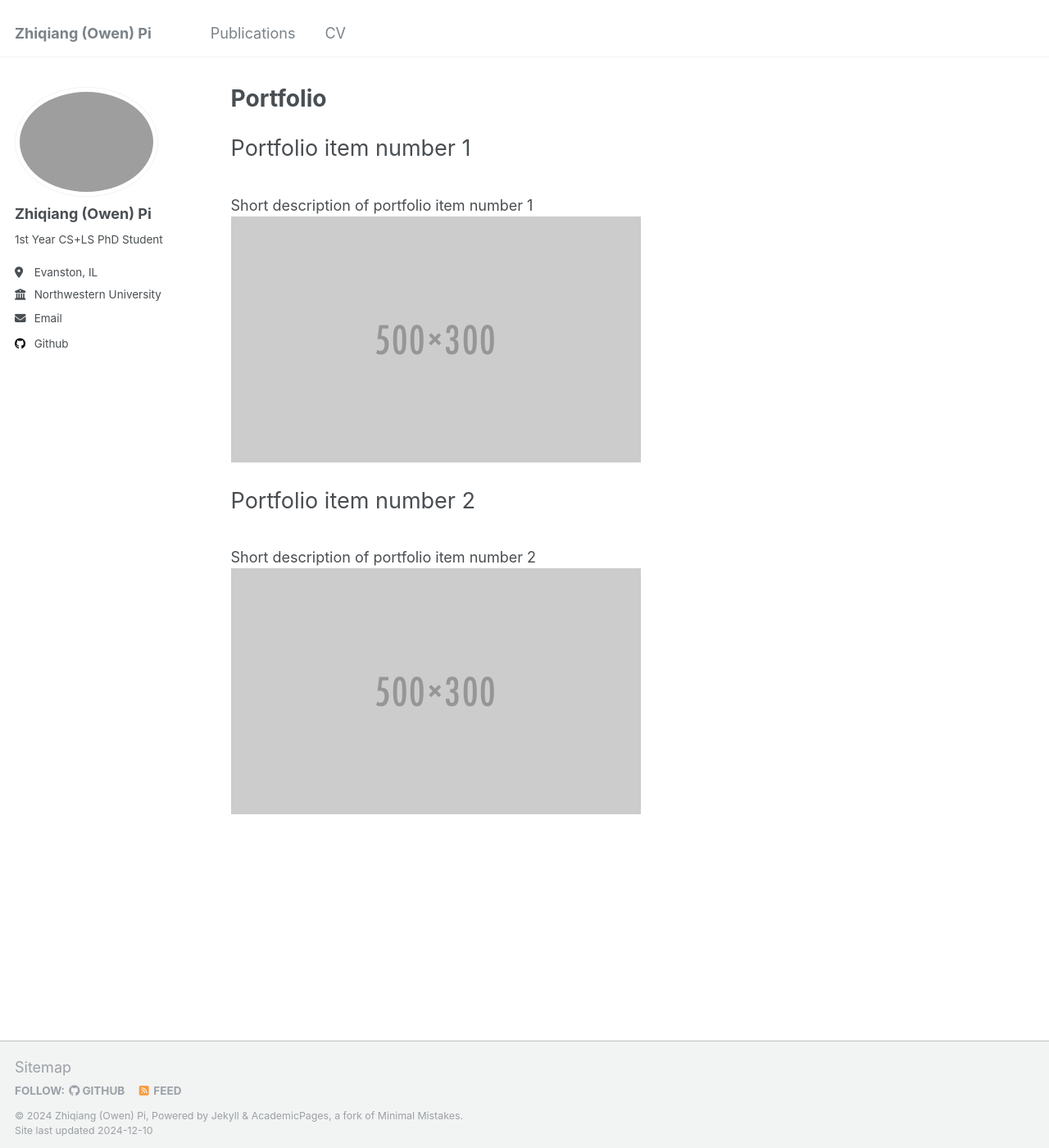
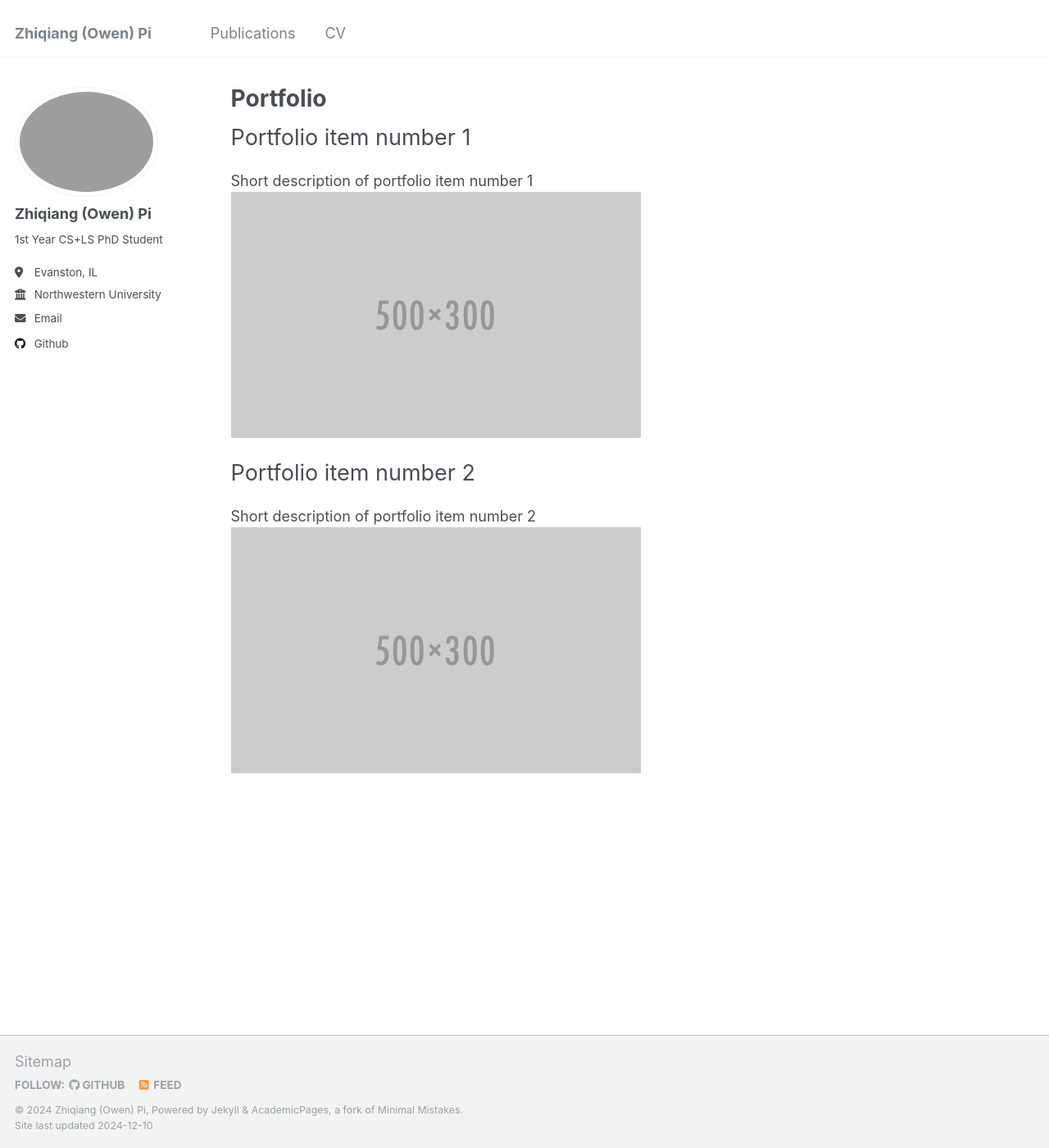
Before and after one commit to OwenPi314/OwenPi314.github.io, a Jekyll site: the page built from _pages/portfolio.html, in a window 1280 px wide and 1400 px high. Shown: the whole window at 82% size. Built offline with Jekyll 4.4.1, drawn with Linux system fonts in a browser that asks for light colours.

Commit message:
update style

```diff
--- a/_sass/_archive.scss
+++ b/_sass/_archive.scss
@@ -42,11 +42,11 @@
 
 .archive__item-title {
   font-family: $sans-serif-narrow;
+  font-size: 1.5em !important;
 
   a + a {
     opacity: 0.5;
   }
-  font-size: 1.5em !important;
 }
 
 /* remove border*/
@@ -101,6 +101,12 @@
 
   .page__meta {
     margin: 0 0 4px;
+  }
+
+  .archive__item-title {
+    margin-top: 0.5em;
+    margin-bottom: 0.25em;
+    font-size: 1.5em !important;
   }
 }
 
```
